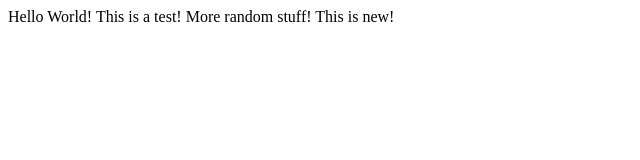
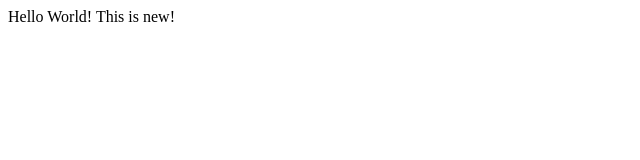
Before and after one commit to MuntakaHelali/SlackBot, a plain HTML site: page git_tst/index.html in a window 1280 px wide. Shown: the whole page, without its empty margins (0-640 px from the left). Drawn offline with Linux system fonts and the light colour scheme.

Commit message:
Testing new changes

```diff
--- a/git_tst/index.html
+++ b/git_tst/index.html
@@ -8,8 +8,6 @@
 
 <body>
 Hello World!
-This is a test!
-More random stuff!
 This is new!
 </body>
 </html>
```
